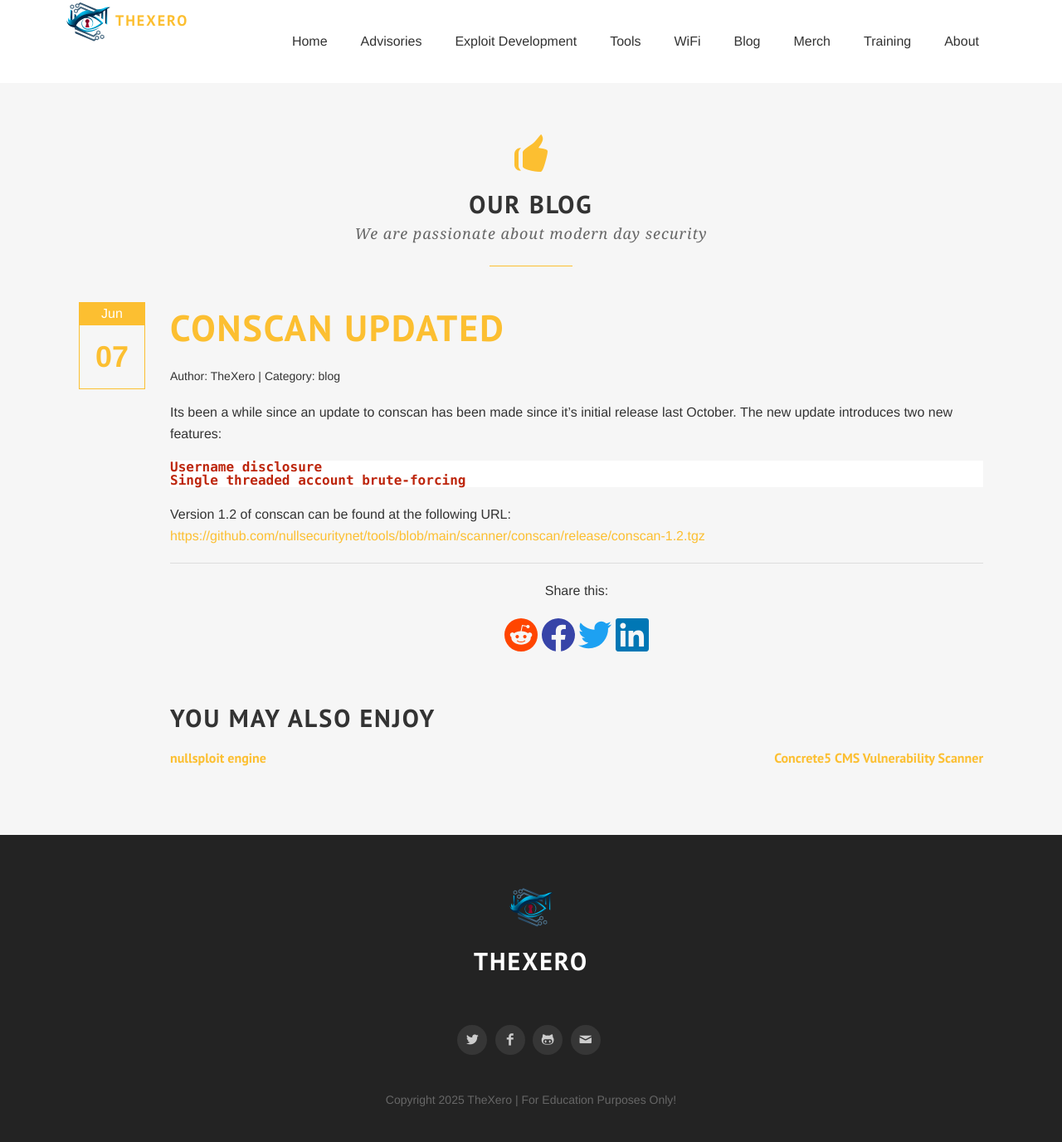
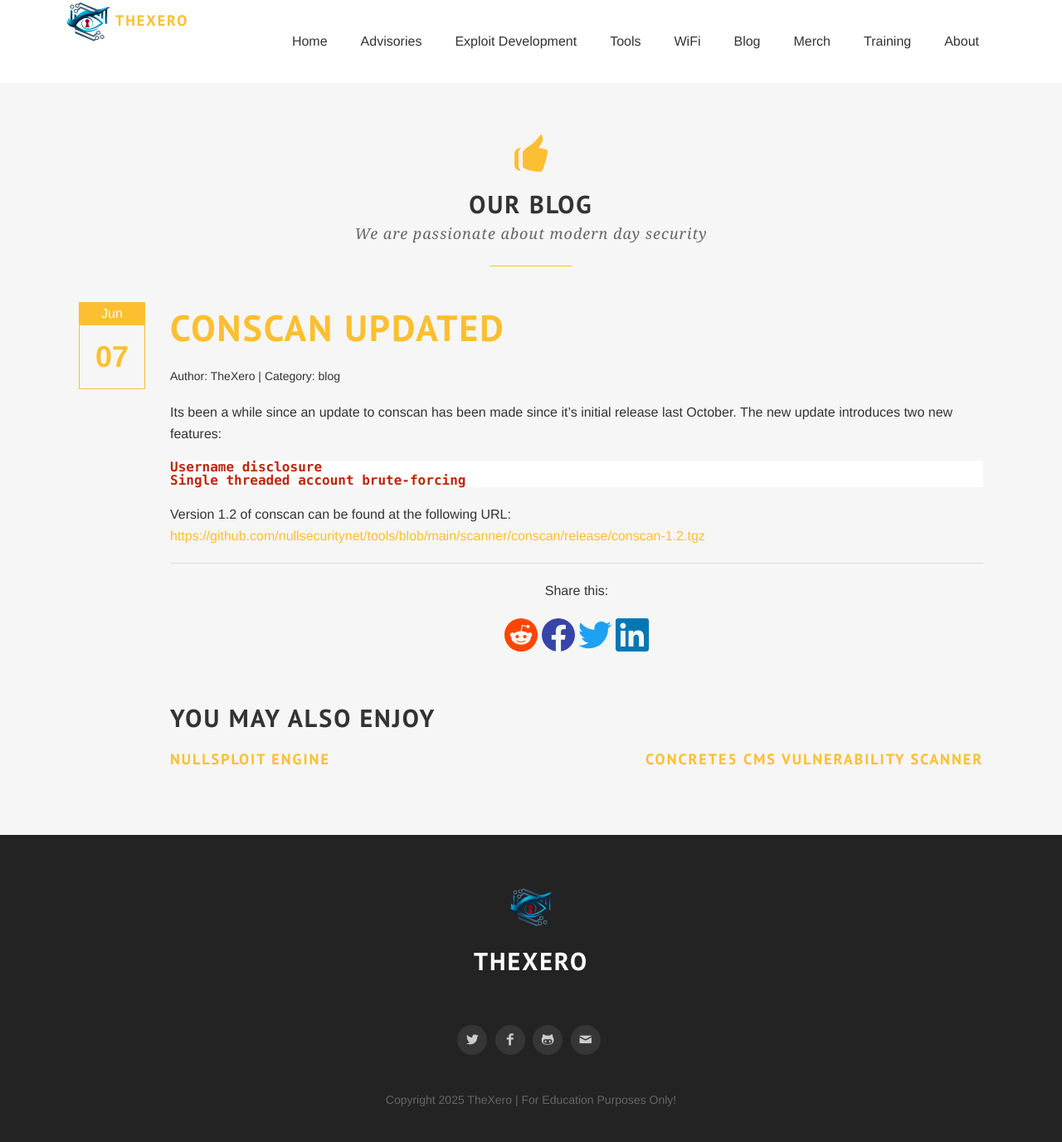
Before and after one commit to thexerocouk/thexerocouk.github.io, a Jekyll site: the page built from _posts/2014-06-07-conscan-updated.md, in a window 1280 px wide. Shown: the whole page at 83% size. Built offline with Jekyll 4.4.1, drawn with Linux system fonts in a browser that asks for light colours; some web fonts are replaced.

Commit message:
Update post.html

```diff
--- a/_layouts/post.html
+++ b/_layouts/post.html
@@ -46,12 +46,12 @@ section_id: blog
       {% assign maxRelatedCounter = maxRelatedCounter | plus: 1 %}
       {% if maxRelatedCounter < maxRelated %}
        <div>
-       <h5><a class="alignleft"  href="{{ site.baseurl }}{{ post.url }}">{{ post.title }}</a></h5>
+       <h3><a class="alignleft"  href="{{ site.baseurl }}{{ post.url }}">{{ post.title }}</a></h3>
        </div>
        {% endif %}
       {% if maxRelatedCounter >= maxRelated %}
         <div>
-       <h5><a class="alignright"  href="{{ site.baseurl }}{{ post.url }}">{{ post.title }}</a></h5>
+       <h3><a class="alignright"  href="{{ site.baseurl }}{{ post.url }}">{{ post.title }}</a></h3>
        </div>
         {% break %}
       {% endif %}
```
Also changed, not shown: other parts of _layouts/post.html (+1 -10 lines).
